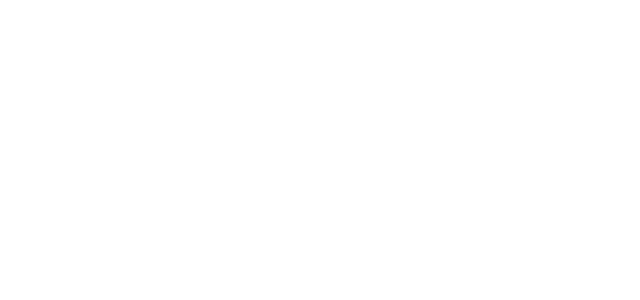
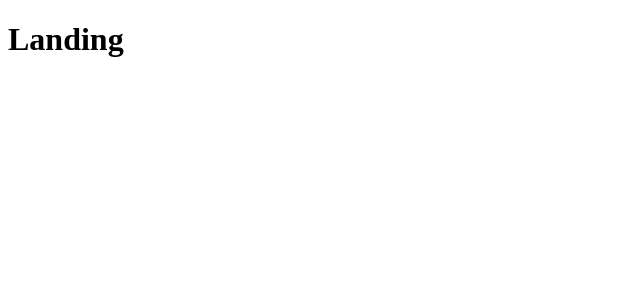
Before and after one commit to SkyHeads/nlw-proffy, a React (Create React App) app in the folder web/: page / in a window 1280 px wide. Shown: the top 300 px of the page, without its empty margins (0-640 px from the left). Built offline with nearby package versions, Linux system fonts and the light colour scheme.

Commit message:
install react router dom and create routes

```diff
--- a/web/package.json
+++ b/web/package.json
@@ -12,6 +12,7 @@
     "@types/react-dom": "^16.9.8",
     "react": "^17.0.1",
     "react-dom": "^17.0.1",
+    "react-router-dom": "^5.2.0",
     "react-scripts": "4.0.0",
     "typescript": "^4.0.3",
     "web-vitals": "^0.2.4"
@@ -35,6 +36,7 @@
     ]
   },
   "devDependencies": {
+    "@types/react-router-dom": "^5.1.6",
     "@typescript-eslint/eslint-plugin": "^4.7.0",
     "@typescript-eslint/parser": "^4.7.0",
     "eslint": "^7.13.0",
--- a/web/src/App.tsx
+++ b/web/src/App.tsx
@@ -1,9 +1,9 @@
 import React from 'react';
 
-// import { Container } from './styles';
+import Routes from './routes';
 
 const App: React.FC = () => {
-  return <div />;
+  return <Routes />;
 };
 
 export default App;
--- /dev/null
+++ b/web/src/routes.tsx
@@ -0,0 +1,18 @@
+import React from 'react';
+import { BrowserRouter, Route } from 'react-router-dom';
+
+import Landing from './pages/Landing';
+import TeacherForm from './pages/TeacherForm';
+import TeacherList from './pages/TeacherList';
+
+const Routes: React.FC = () => {
+  return (
+    <BrowserRouter>
+      <Route exact path="/" component={Landing} />
+      <Route exact path="/study" component={TeacherList} />
+      <Route exact path="/give-classes" component={TeacherForm} />
+    </BrowserRouter>
+  );
+};
+
+export default Routes;
```
Also changed, not shown: 1 other file (tests, documents, lock files or other folders).
